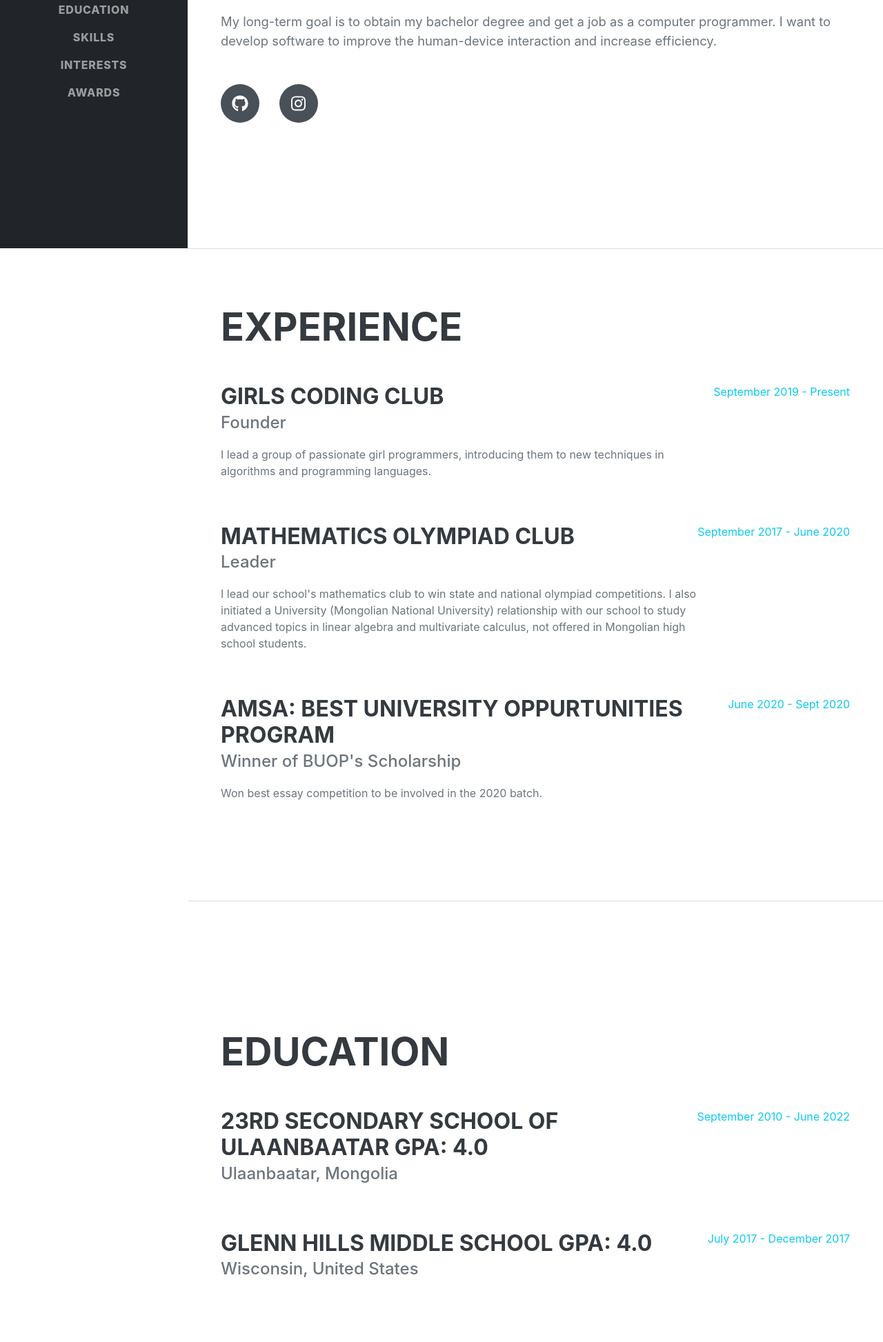
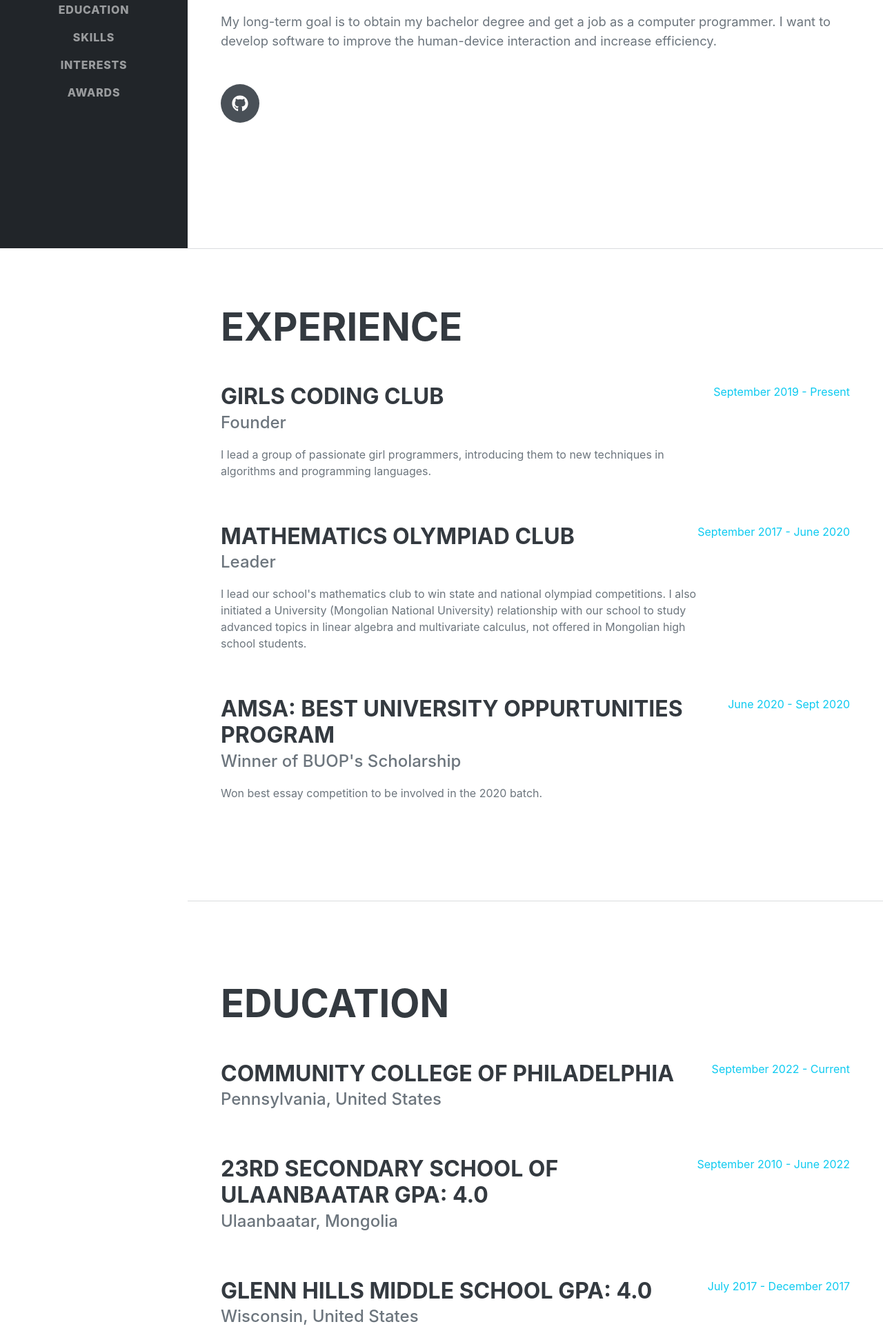
Before and after one commit to Gunjiilkham/gunjiilkham.github.io, a plain HTML site: page index.html in a window 1280 px wide. Shown: the part 440-2386 px from the top of the page at 69% size. Drawn offline with nearby package versions, Linux system fonts and the light colour scheme; a script that the page names is missing; a web font is replaced by a local one.

Commit message:
Add files via upload

```diff
--- a/index.html
+++ b/index.html
@@ -50,9 +50,8 @@
                     <p class="lead mb-5">My long-term goal is to obtain my bachelor degree and get a job as a computer programmer. I want to develop software to improve the human-device interaction and increase efficiency.</p>
                     <div class="social-icons">
 
-                        <a class="social-icon" href="#!"><i class="fab fa-github"></i></a>
 
-                        <a class="social-icon" href="#!"><i class="fab fa-instagram"></i></a>
+                        <a class="social-icon" href="https://github.com/Gunjiilkham"><i class="fab fa-github"></i></a>
                     </div>
                 </div>
             </section>
@@ -93,6 +92,14 @@
                     <h2 class="mb-5">Education</h2>
                     <div class="d-flex flex-column flex-md-row justify-content-between mb-5">
                         <div class="flex-grow-1">
+                            <h3 class="mb-0">Community College of Philadelphia</h3>
+                            <div class="subheading mb-3">Pennsylvania, United States</div>
+
+                        </div>
+                        <div class="flex-shrink-0"><span class="text-primary">September 2022 - Current </span></div>
+                    </div>
+                    <div class="d-flex flex-column flex-md-row justify-content-between mb-5">
+                        <div class="flex-grow-1">
                             <h3 class="mb-0">23rd Secondary School of Ulaanbaatar GPA: 4.0</h3>
                             <div class="subheading mb-3">Ulaanbaatar, Mongolia</div>
 
@@ -128,6 +135,10 @@
                             <li>
                                 <span class="fa-li"><i class="fas fa-check"></i></span>
                                 Python
+                            </li>
+                            <li>
+                                <span class="fa-li"><i class="fas fa-check"></i></span>
+                                Java
                             </li>
                             <br>
                             <br>
```
